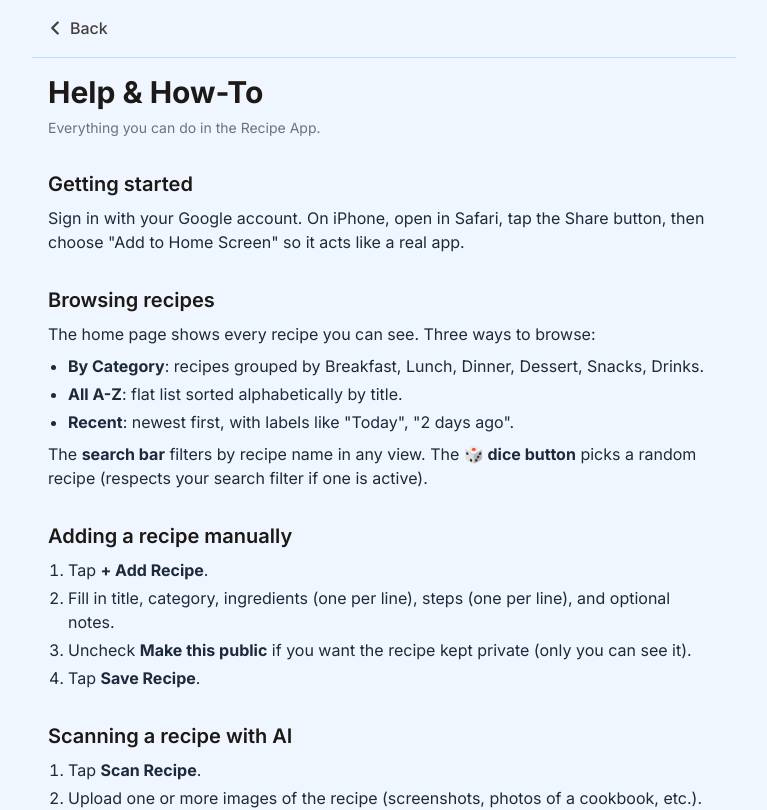
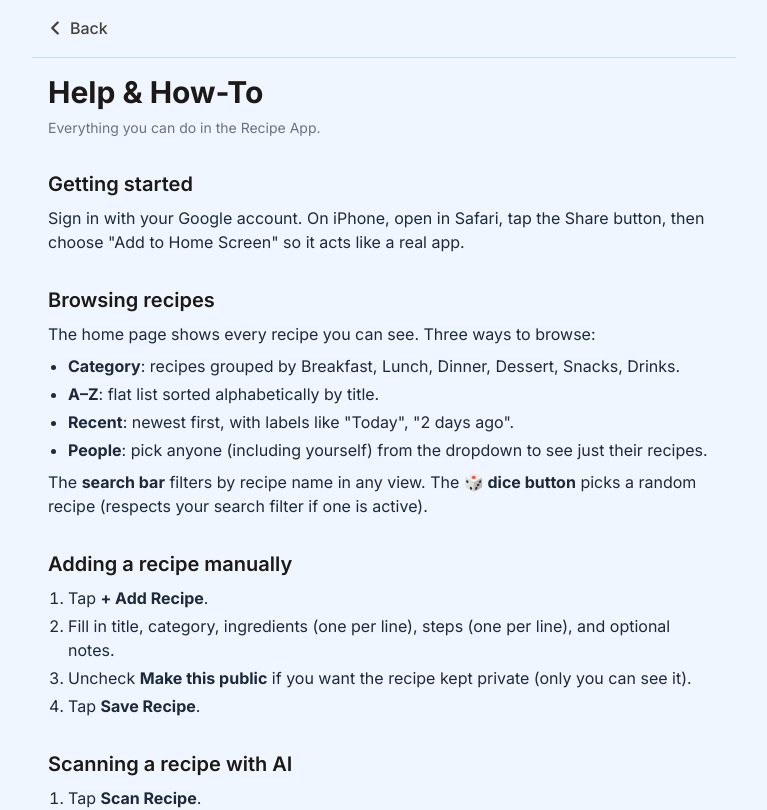
Before and after one commit to Colewarfield/Recipe-App, a Next.js app: page /help in a window 1280 px wide. Shown: the top 810 px of the page, without its empty margins (256-1023 px from the left). Built offline with nearby package versions, Linux system fonts and the light colour scheme.

Commit message:
Add People tab (Mine + By Person combined)

```diff
--- a/app/help/page.tsx
+++ b/app/help/page.tsx
@@ -19,9 +19,10 @@ export default function HelpPage() {
           <h2 className="text-xl font-semibold mb-2">Browsing recipes</h2>
           <p className="text-gray-800 dark:text-stone-200">The home page shows every recipe you can see. Three ways to browse:</p>
           <ul className="list-disc pl-5 mt-2 space-y-1 text-gray-800 dark:text-stone-200">
-            <li><b>By Category</b>: recipes grouped by Breakfast, Lunch, Dinner, Dessert, Snacks, Drinks.</li>
-            <li><b>All A-Z</b>: flat list sorted alphabetically by title.</li>
+            <li><b>Category</b>: recipes grouped by Breakfast, Lunch, Dinner, Dessert, Snacks, Drinks.</li>
+            <li><b>A–Z</b>: flat list sorted alphabetically by title.</li>
             <li><b>Recent</b>: newest first, with labels like &quot;Today&quot;, &quot;2 days ago&quot;.</li>
+            <li><b>People</b>: pick anyone (including yourself) from the dropdown to see just their recipes.</li>
           </ul>
           <p className="mt-2 text-gray-800 dark:text-stone-200">The <b>search bar</b> filters by recipe name in any view. The <b>🎲 dice button</b> picks a random recipe (respects your search filter if one is active).</p>
         </section>
@@ -128,7 +129,7 @@ export default function HelpPage() {
           <p className="text-gray-800 dark:text-stone-200">Tap <b>Profile</b> at the top of the home page, then tap <b>Sign out</b> at the bottom of the Profile page.</p>
         </section>
 
-        <p className="text-xs text-gray-400 dark:text-stone-500 mt-12">Last updated after moving Sign out to Profile and fixing dark mode text.</p>
+        <p className="text-xs text-gray-400 dark:text-stone-500 mt-12">Last updated after adding the People tab.</p>
       </div>
     </div>
   )
--- a/app/page.tsx
+++ b/app/page.tsx
@@ -30,7 +30,7 @@ export default async function HomePage() {
 
   const { data: recipes } = await supabase
     .from('recipes')
-    .select('id, title, category, created_at, profiles(display_name)')
+    .select('id, title, category, created_at, owner_id, profiles(display_name)')
     .order('created_at', { ascending: false })
 
   return (
@@ -65,7 +65,11 @@ export default async function HomePage() {
           </Link>
         </div>
 
-        <RecipeBrowser recipes={(recipes as any) ?? []} />
+        <RecipeBrowser
+          recipes={(recipes as any) ?? []}
+          currentUserId={user.id}
+          currentUserName={myProfile?.display_name || 'Me'}
+        />
       </div>
     </div>
   )
--- a/components/RecipeBrowser.tsx
+++ b/components/RecipeBrowser.tsx
@@ -11,10 +11,17 @@ type Recipe = {
   title: string
   category: string
   created_at: string
+  owner_id: string
   profiles: { display_name: string } | null
 }
 
-type View = 'category' | 'all' | 'recent'
+type View = 'category' | 'all' | 'recent' | 'people'
+
+type Props = {
+  recipes: Recipe[]
+  currentUserId?: string
+  currentUserName?: string
+}
 
 function timeAgo(dateStr: string): string {
   const then = new Date(dateStr).getTime()
@@ -28,7 +35,7 @@ function timeAgo(dateStr: string): string {
   return Math.floor(days / 365) + 'y ago'
 }
 
-function RecipeCard({ recipe, showTimestamp = false }: { recipe: Recipe; showTimestamp?: boolean }) {
+function RecipeCard({ recipe, showTimestamp = false, showAuthor = true }: { recipe: Recipe; showTimestamp?: boolean; showAuthor?: boolean }) {
   return (
     <Link
       href={'/recipe/' + recipe.id}
@@ -38,7 +45,8 @@ function RecipeCard({ recipe, showTimestamp = false }: { recipe: Recipe; showTim
         <div className="flex-1 min-w-0">
           <div className="font-semibold text-stone-900 dark:text-stone-100 text-base leading-snug">{recipe.title}</div>
           <div className="text-xs text-stone-500 dark:text-stone-400 mt-1">
-            {recipe.category} · {recipe.profiles?.display_name || 'unknown'}
+            {recipe.category}
+            {showAuthor && ' · ' + (recipe.profiles?.display_name || 'unknown')}
             {showTimestamp && ' · ' + timeAgo(recipe.created_at)}
           </div>
         </div>
@@ -50,10 +58,11 @@ function RecipeCard({ recipe, showTimestamp = false }: { recipe: Recipe; showTim
   )
 }
 
-export default function RecipeBrowser({ recipes }: { recipes: Recipe[] }) {
+export default function RecipeBrowser({ recipes, currentUserId, currentUserName }: Props) {
   const router = useRouter()
   const [search, setSearch] = useState('')
   const [view, setView] = useState<View>('category')
+  const [selectedPerson, setSelectedPerson] = useState<string>(currentUserId || '')
 
   const filtered = useMemo(() => {
     const q = search.trim().toLowerCase()
@@ -64,6 +73,25 @@ export default function RecipeBrowser({ recipes }: { recipes: Recipe[] }) {
   const alphabetical = useMemo(() => {
     return [...filtered].sort((a, b) => a.title.localeCompare(b.title))
   }, [filtered])
+
+  const people = useMemo(() => {
+    const map = new Map<string, string>()
+    if (currentUserId) {
+      map.set(currentUserId, (currentUserName || 'You') + ' (Me)')
+    }
+    for (const r of recipes) {
+      if (r.owner_id && !map.has(r.owner_id)) {
+        map.set(r.owner_id, r.profiles?.display_name || 'Unknown')
+      }
+    }
+    return Array.from(map.entries()).map(([id, name]) => ({ id, name }))
+  }, [recipes, currentUserId, currentUserName])
+
+  const personRecipes = useMemo(() => {
+    return filtered
+      .filter(r => r.owner_id === selectedPerson)
+      .sort((a, b) => new Date(b.created_at).getTime() - new Date(a.created_at).getTime())
+  }, [filtered, selectedPerson])
 
   function handleRandom() {
     const pool = filtered.length > 0 ? filtered : recipes
@@ -100,7 +128,7 @@ export default function RecipeBrowser({ recipes }: { recipes: Recipe[] }) {
       </div>
 
       <div className="flex gap-1 mb-6 bg-white/60 dark:bg-slate-800/60 rounded-full p-1 border-2 border-blue-200 dark:border-slate-700">
-        {(['category', 'all', 'recent'] as View[]).map(v => (
+        {(['category', 'all', 'recent', 'people'] as View[]).map(v => (
           <button
             key={v}
             onClick={() => setView(v)}
@@ -109,12 +137,36 @@ export default function RecipeBrowser({ recipes }: { recipes: Recipe[] }) {
               (view === v ? 'bg-blue-600 text-white' : 'text-stone-600 dark:text-stone-300 active:bg-blue-50 dark:active:bg-slate-700')
             }
           >
-            {v === 'category' ? 'Category' : v === 'all' ? 'A–Z' : 'Recent'}
+            {v === 'category' ? 'Category' : v === 'all' ? 'A–Z' : v === 'recent' ? 'Recent' : 'People'}
           </button>
         ))}
       </div>
 
-      {view === 'recent' ? (
+      {view === 'people' ? (
+        <>
+          <select
+            value={selectedPerson}
+            onChange={(e) => setSelectedPerson(e.target.value)}
+            className="w-full px-4 py-2.5 bg-white dark:bg-slate-800 border-2 border-blue-200 dark:border-slate-700 rounded-full mb-4 text-sm font-medium"
+          >
+            {people.length === 0 && <option value="">No people yet</option>}
+            {people.map(p => (
+              <option key={p.id} value={p.id}>{p.name}</option>
+            ))}
+          </select>
+          {personRecipes.length === 0 ? (
+            <p className="text-stone-400 dark:text-stone-500 text-sm text-center py-12">
+              {selectedPerson === currentUserId ? "You haven't added any recipes yet" : "No recipes from this person yet"}
+            </p>
+          ) : (
+            <div className="space-y-2">
+              {personRecipes.map(recipe => (
+                <RecipeCard key={recipe.id} recipe={recipe} showAuthor={false} showTimestamp />
+              ))}
+            </div>
+          )}
+        </>
+      ) : view === 'recent' ? (
         filtered.length === 0 ? (
           <p className="text-stone-400 dark:text-stone-500 text-sm text-center py-12">No recipes found</p>
         ) : (
```
